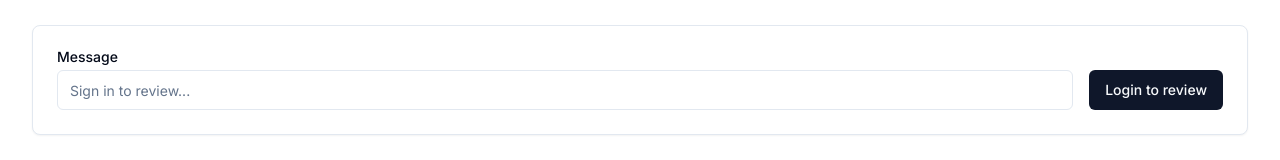
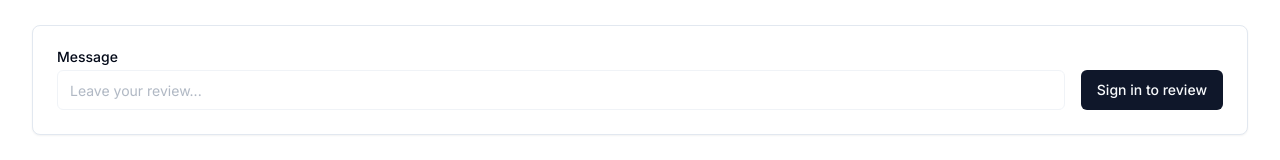
Before and after one commit to alexisNorthcoders/next_portfolio_CMS, a Next.js app: page /reviews in a window 1280 px wide. Shown: the part 199-359 px from the top of the page. Built offline with nearby package versions, Linux system fonts and the light colour scheme; no server answers.

Commit message:
create server action to post review in the database

```diff
--- /dev/null
+++ b/app/actions.ts
@@ -0,0 +1,21 @@
+"use server"
+
+import { getKindeServerSession } from "@kinde-oss/kinde-auth-nextjs/server"
+import prisma from "./lib/db"
+
+export async function postReview(formdata: FormData){
+    const {getUser}= getKindeServerSession()
+    const user = await getUser()
+
+    if (!user){
+        throw new Error("User not found.")
+    }
+    const reviewMessage = formdata.get("review") as string
+
+    await prisma.reviews.create({
+        data:{
+            userId: user.id,
+            message:reviewMessage
+        }
+    })
+}
--- a/app/components/ReviewForm.tsx
+++ b/app/components/ReviewForm.tsx
@@ -13,9 +13,9 @@ export default async function ReviewForm() {
   } else {
     return (
       <div className="flex flex-col justify-between gap-4 md:flex-row">
-        <Input type="text" placeholder="Sign in to review..." />
+        <Input disabled type="text" placeholder="Leave your review..." />
         <RegisterLink>
-        <Button>Login to review</Button>
+        <Button>Sign in to review</Button>
         </RegisterLink>
       </div>
     );
--- a/app/components/ReviewInputForm.tsx
+++ b/app/components/ReviewInputForm.tsx
@@ -1,9 +1,10 @@
 import { Input } from "@/components/ui/input";
 import SubmitButton from "./SubmitButton";
+import { postReview } from "../actions";
 
 export default function ReviewInputForm() {
   return (
-    <form className="flex flex-col justify-between gap-4 md:flex-row">
+    <form action={postReview} className="flex flex-col justify-between gap-4 md:flex-row">
       <Input
         type="text"
         name="review"
```
